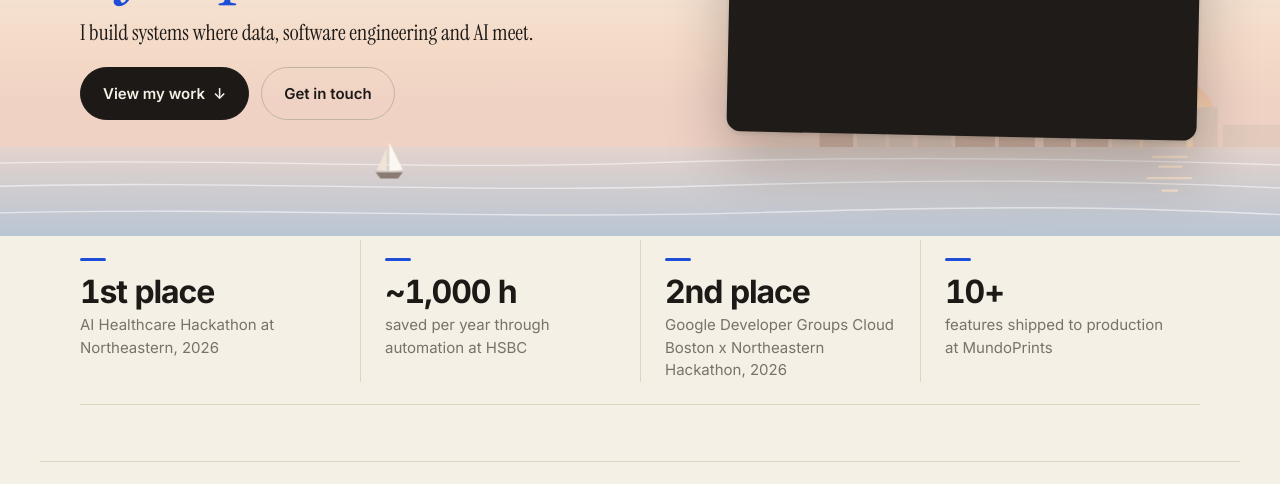
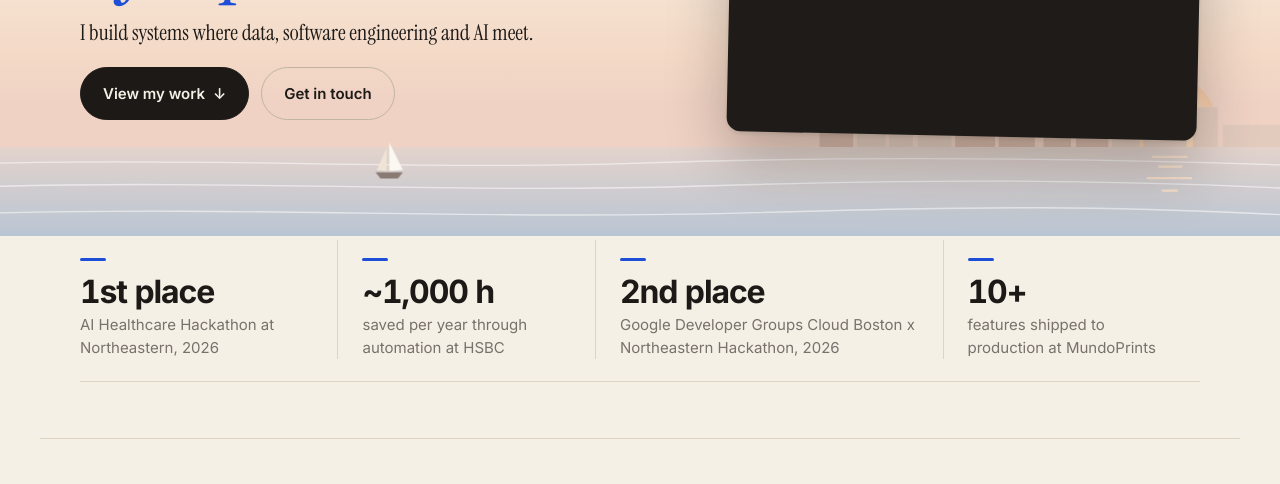
Before and after one commit to benoyj20/Portfolio, a plain HTML site: page index.html in a window 1280 px wide. Shown: the part 309-793 px from the top of the page. Drawn offline with Linux system fonts and the light colour scheme.

Commit message:
Highlights: widen the GDG column so it fits on two lines

```diff
--- a/styles.css
+++ b/styles.css
@@ -125,7 +125,7 @@ em { font-style: italic; }
 
 .facts-band { margin-top: -1px; }
 .facts {
-  display: grid; grid-template-columns: repeat(4, 1fr);
+  display: grid; grid-template-columns: 1fr 1fr 1.35fr 1fr;
   border-top: 1px solid var(--border); border-bottom: 1px solid var(--border); padding: 4px 0 22px;
 }
 .facts > div { padding: 18px 24px 0 0; }
@@ -133,6 +133,7 @@ em { font-style: italic; }
 .facts dt { font-size: 32px; font-weight: 700; line-height: 1.05; letter-spacing: -.035em; color: var(--text); font-variant-numeric: tabular-nums; }
 .facts dt::before { content: ""; display: block; width: 26px; height: 3px; margin-bottom: 14px; border-radius: 2px; background: var(--accent); }
 .facts dd { margin-top: 6px; font-size: 15px; color: var(--muted); line-height: 1.5; max-width: 16em; }
+.facts > div:nth-child(3) dd { max-width: none; }
 
 /* Numbered section headings */
 .sec-num {
```
